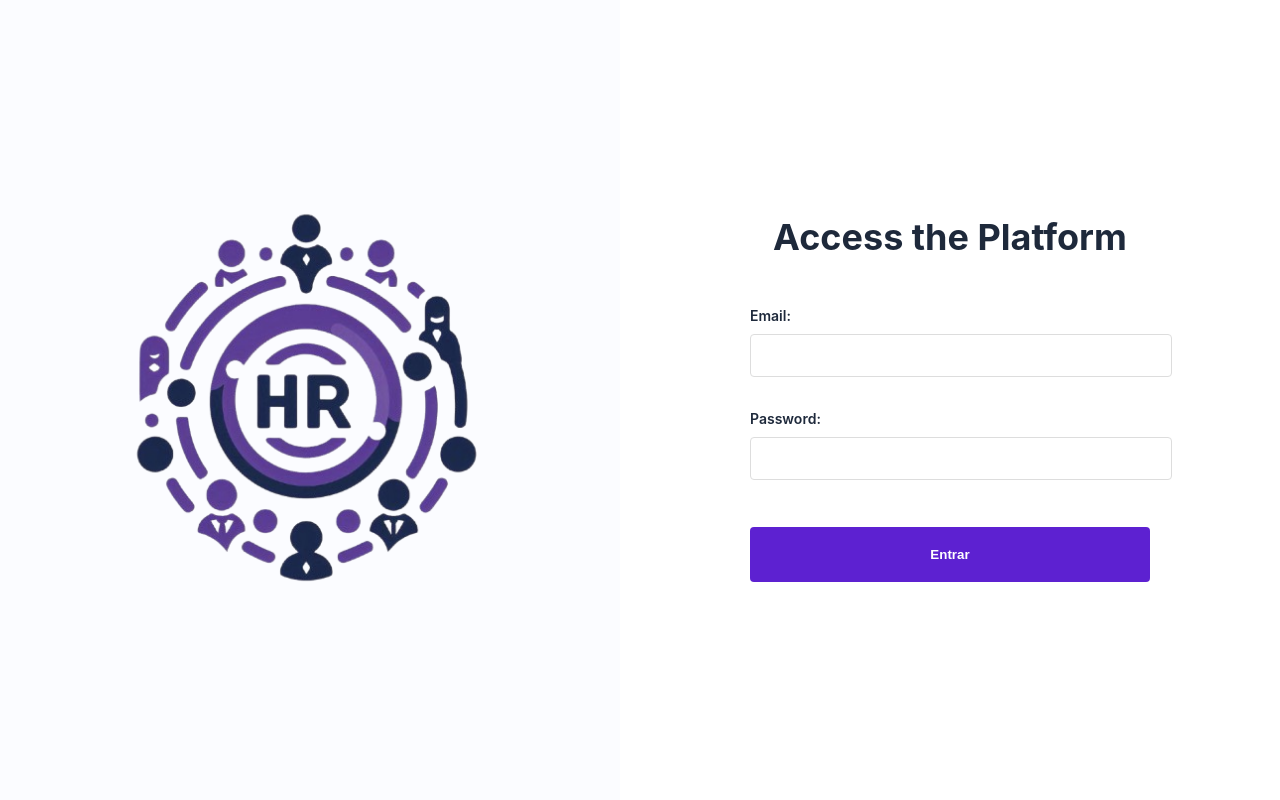
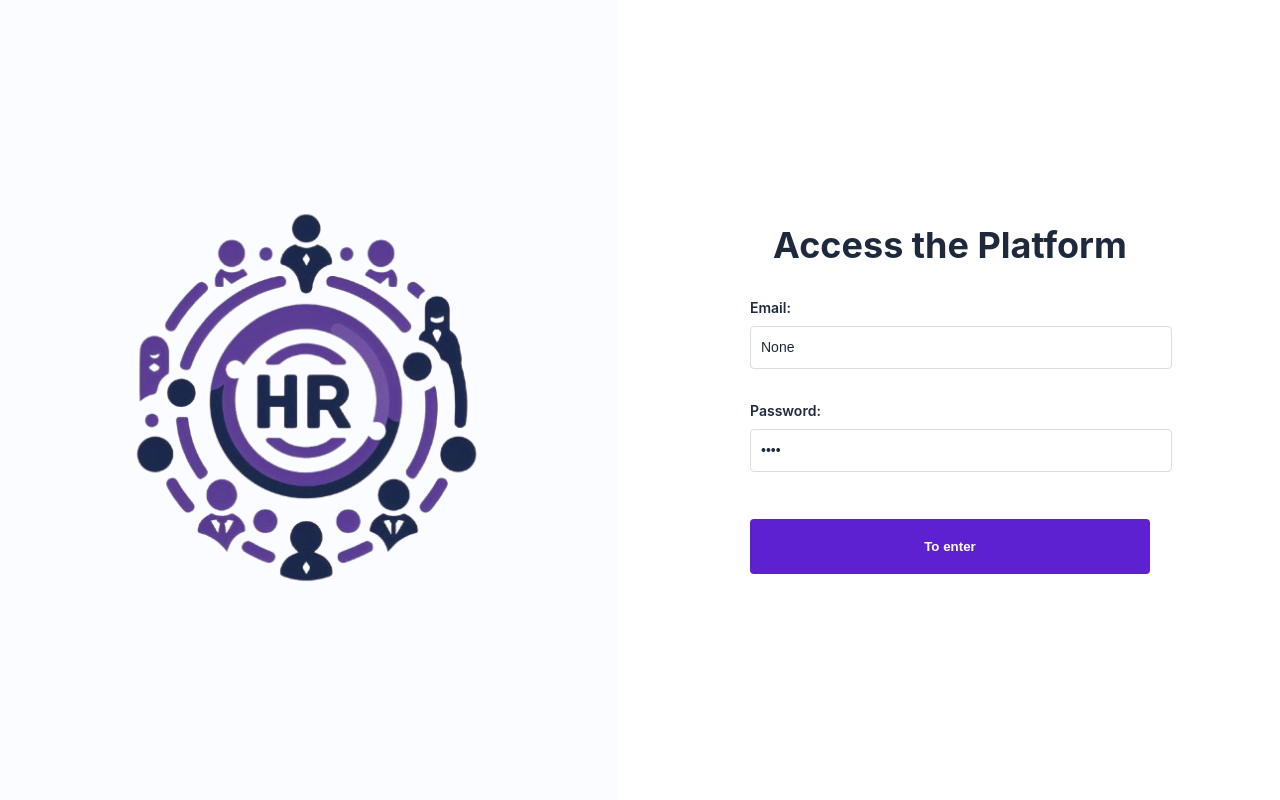
Before and after one commit to Isabelle-Vicente/hrcotrol, a Django app: page / in a window 1280 px wide. Run offline with Django 5.2, Linux system fonts and the light colour scheme.

Commit message:
fix: ocorreções de erros

```diff
--- a/employees/forms.py
+++ b/employees/forms.py
@@ -3,12 +3,16 @@
 from .models import Employee
 
 class EmployeeForm(forms.ModelForm):
-
-
       class Meta:
         model = Employee
         fields = '__all__'
 
 class LoginForm(forms.Form):
-    email = forms.EmailField(label='Email', required=True)
-    password = forms.CharField(label='Password', required=True, max_length=11)
+    email = forms.EmailField(widget=forms.EmailInput(attrs={
+        'placeholder': 'Enter your email',
+        'class': 'form-control'
+    }))
+    password = forms.CharField(widget=forms.PasswordInput(attrs={
+        'placeholder': 'Enter your password',
+        'class': 'form-control'
+    }))
--- a/employees/templates/employees/employee_list.html
+++ b/employees/templates/employees/employee_list.html
@@ -2,7 +2,7 @@
 {% load static %}
 
 {% block extra_styles %}
-    <link rel="stylesheet" href="{% static 'css/employees.css' %}">
+    <link rel="stylesheet" href="{% static 'css/lists.css' %}">
 {% endblock %}
 
 {% block content %}
@@ -64,7 +64,7 @@
                     <td class="people-des">
                         <p>{{ employee.position }}</p>
                     </td>
-                    <td class="download">
+                    <td class="table-icons">
                         <a href="{% url 'employee_update' employee.pk %}"><i class="ph-fill ph-eraser"></i></a>
                         <a href="{% url 'employee_delete' employee.pk %}"><i class="ph-fill ph-trash"></i></a>
                     </td>
--- a/employees/views.py
+++ b/employees/views.py
@@ -12,6 +12,8 @@
 
 
 
+from django.contrib.auth.hashers import check_password
+
 def login_view(request):
     if request.method == 'POST':
         form = LoginForm(request.POST)
@@ -20,16 +22,21 @@
             password = form.cleaned_data['password']
 
             try:
-                employee = Employee.objects.get(email=email, password=password)
-                user, created = User.objects.get_or_create(username=email, defaults={'email': email})
-                auth_login(request, user)
-                return redirect('home')
+                employee = Employee.objects.get(email=email)
+
+                if check_password(password, employee.password):
+                    user, created = User.objects.get_or_create(username=email, defaults={'email': email})
+                    auth_login(request, user)
+                    return redirect('home')
+                else:
+                    messages.error(request, "Incorrect password.")
             except Employee.DoesNotExist:
-                messages.error(request, "Credenciais inválidas.")
+                messages.error(request, "User not found.")
     else:
         form = LoginForm()
 
     return render(request, 'login.html', {'form': form})
+
 
 def logout_view(request):
     logout(request)
--- a/templates/login.html
+++ b/templates/login.html
@@ -6,7 +6,7 @@
     <meta charset="UTF-8">
     <meta name="viewport" content="width=device-width, initial-scale=1.0">
     <title>Login</title>
-    <link rel="stylesheet" href="{% static 'css/login.css' %}"> <!-- Link para o CSS -->
+    <link rel="stylesheet" href="{% static 'css/login.css' %}">
 </head>
 <body>
     <div class="login-container">
@@ -16,13 +16,25 @@
         <div class="form-side">
             <h1>Access the Platform</h1>
             <form method="post" class="login-form">
+                {% csrf_token %}
+
                 <div class="input-wrapper">
-                    {% csrf_token %}
-                    {{ form.as_p }}
+                    <label for="email">Email:</label>
+                    <input type="text" id="email" name="email"
+                           value="{{ form.email.value }}"
+                           placeholder="Enter your email">
+                </div>
 
+                <div class="input-wrapper">
+                    <label for="password">Password:</label>
+                    <input type="password" id="password" name="password"
+                           value="{{ form.password.value }}"
+                           placeholder="Enter your password">
                 </div>
-                <button type="submit">Entrar</button>
+
+                <button type="submit">To enter</button>
             </form>
+
             {% if messages %}
             <ul>
                 {% for message in messages %}
```
Also changed, not shown: employees/models.py (+7 -2 lines), db.sqlite3.
